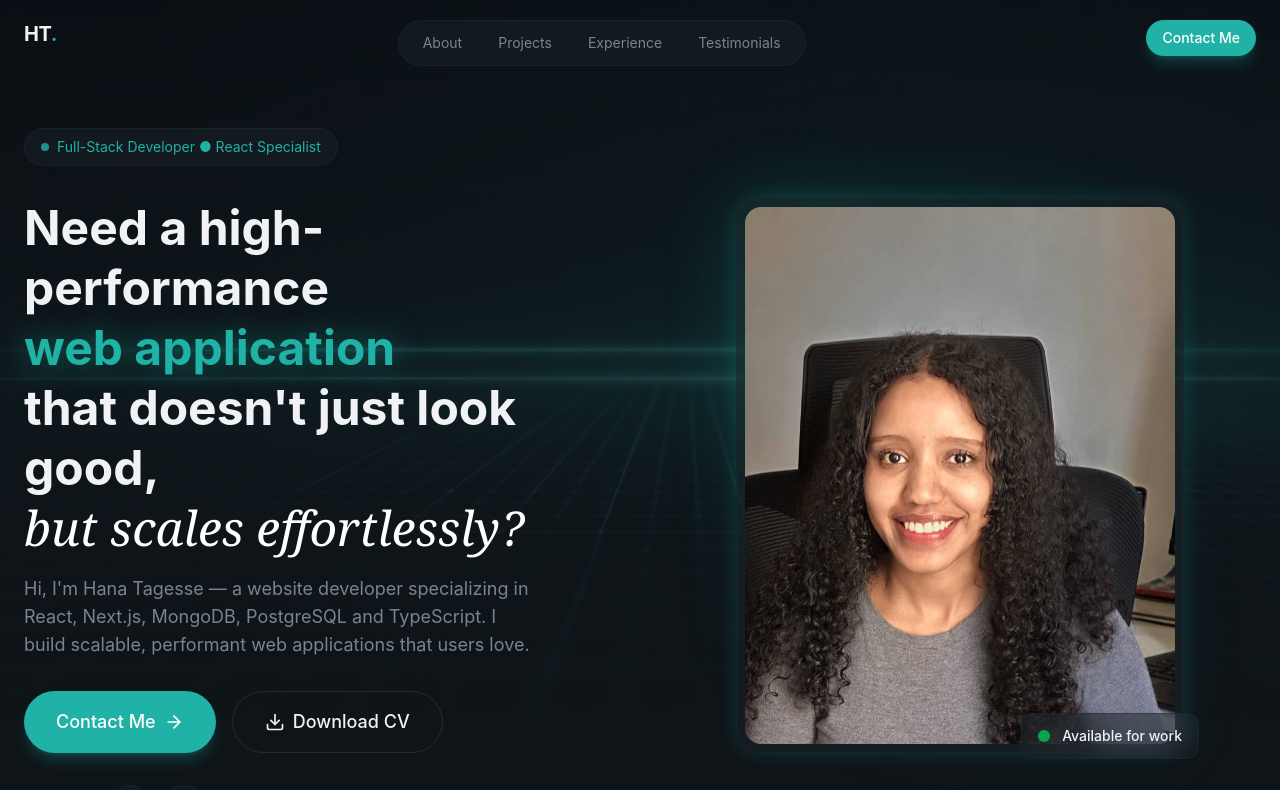
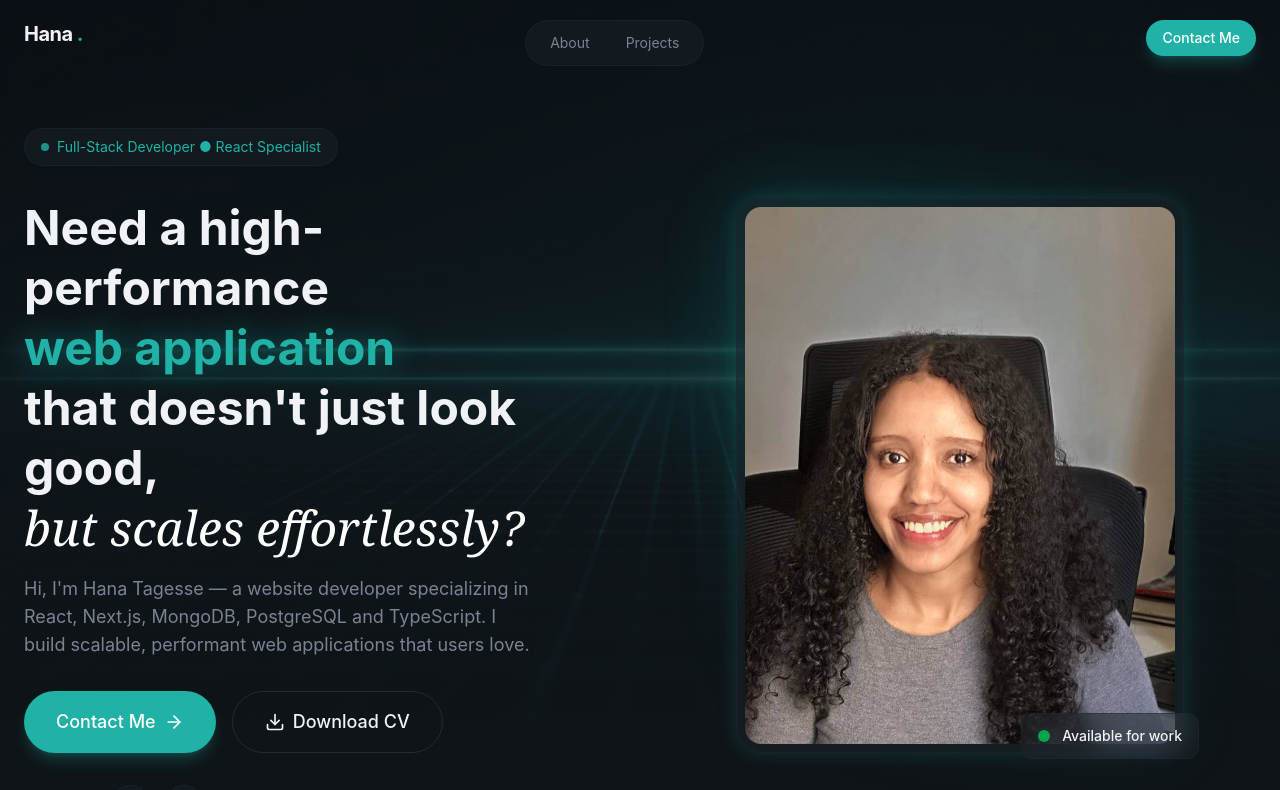
Before and after one commit to hanatagesse/hana-tagesse, a React (Vite) app: page / in a window 1280 px wide. Shown: the top 790 px of the page. Built offline with nearby package versions, Linux system fonts and the light colour scheme.

Commit message:
Update Navbar by removing certain links
Removed 'Experience' and 'Testimonials' links from the navbar.

```diff
--- a/src/layout/Navbar.jsx
+++ b/src/layout/Navbar.jsx
@@ -5,8 +5,6 @@
 const navLinks = [
   { href: "#about", label: "About" },
   { href: "#projects", label: "Projects" },
-  { href: "#experience", label: "Experience" },
-  { href: "#testimonials", label: "Testimonials" },
 ];
 export const Navbar = () => {
   const [isMobileMenuOpen, setIsMobileMenuOpen ] = useState(false);
@@ -27,7 +25,7 @@
       ${isScrolled ? "glass-strong py-3" : "bg-transparent py-5"}  z-50`}>
       <nav className="container mx-auto px-6 flex item-center justify-between">
         <a href="#" className="text-xl font-bold tracking-tight hover:text-primary">
-          HT<span className="text-primary">.</span>
+          Hana <span className="text-primary">.</span>
         </a>
         {/* Desktop navbar*/}
         <div className="hidden md:flex items-center gap-1">
```
